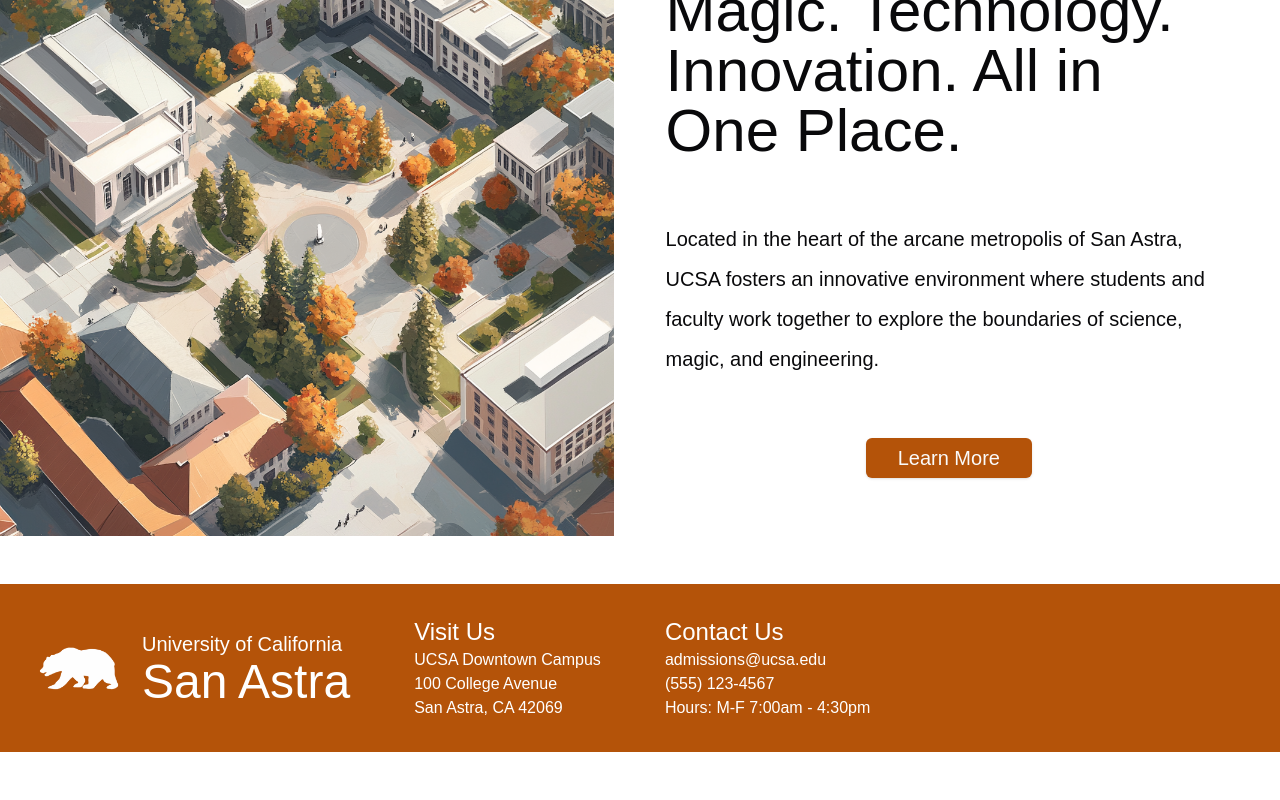
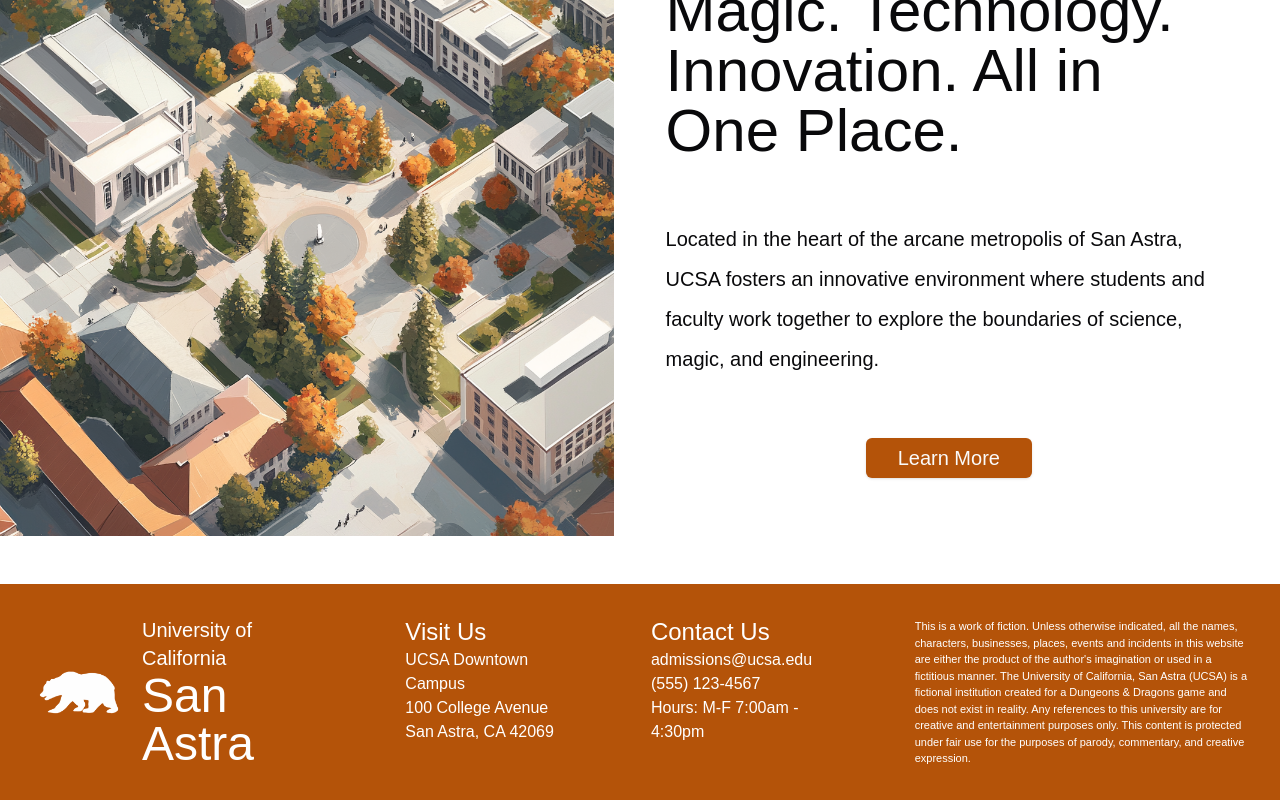
Before and after one commit to csfrey/uc-san-astra, a Next.js app: page / in a window 1280 px wide. Shown: the part 1134-1934 px from the top of the page. Before the commit the page ends 1886 px from the top, so only its background shows below. Built offline with nearby package versions, Linux system fonts and the light colour scheme; a web font is replaced by a local one.

Commit message:
added disclaimer

```diff
--- a/app/layout.tsx
+++ b/app/layout.tsx
@@ -73,7 +73,8 @@ export default function RootLayout({
         className={`${font.className} antialiased min-h-screen flex flex-col`}
       >
         <main className="flex-grow">{children}</main>
-        <footer className="bg-amber-700 p-8 flex text-white">
+        <footer className="bg-amber-700 p-8 flex justify-between items-center text-white">
+          <div className="flex">
             <div className="flex items-center">
               <Image src={logo} alt="logo" height="50" className="mr-4" />
               <div>
@@ -93,6 +94,18 @@ export default function RootLayout({
               <div>(555) 123-4567</div>
               <div>Hours: M-F 7:00am - 4:30pm</div>
             </div>
+          </div>
+          <p className="w-1/3 pl-16 text-[11px]">
+            This is a work of fiction. Unless otherwise indicated, all the
+            names, characters, businesses, places, events and incidents in this
+            website are either the product of the author's imagination or used
+            in a fictitious manner. The University of California, San Astra
+            (UCSA) is a fictional institution created for a Dungeons & Dragons
+            game and does not exist in reality. Any references to this
+            university are for creative and entertainment purposes only. This
+            content is protected under fair use for the purposes of parody,
+            commentary, and creative expression.
+          </p>
         </footer>
       </body>
     </html>
```
Lines whose indentation alone changed are shown as unchanged.
